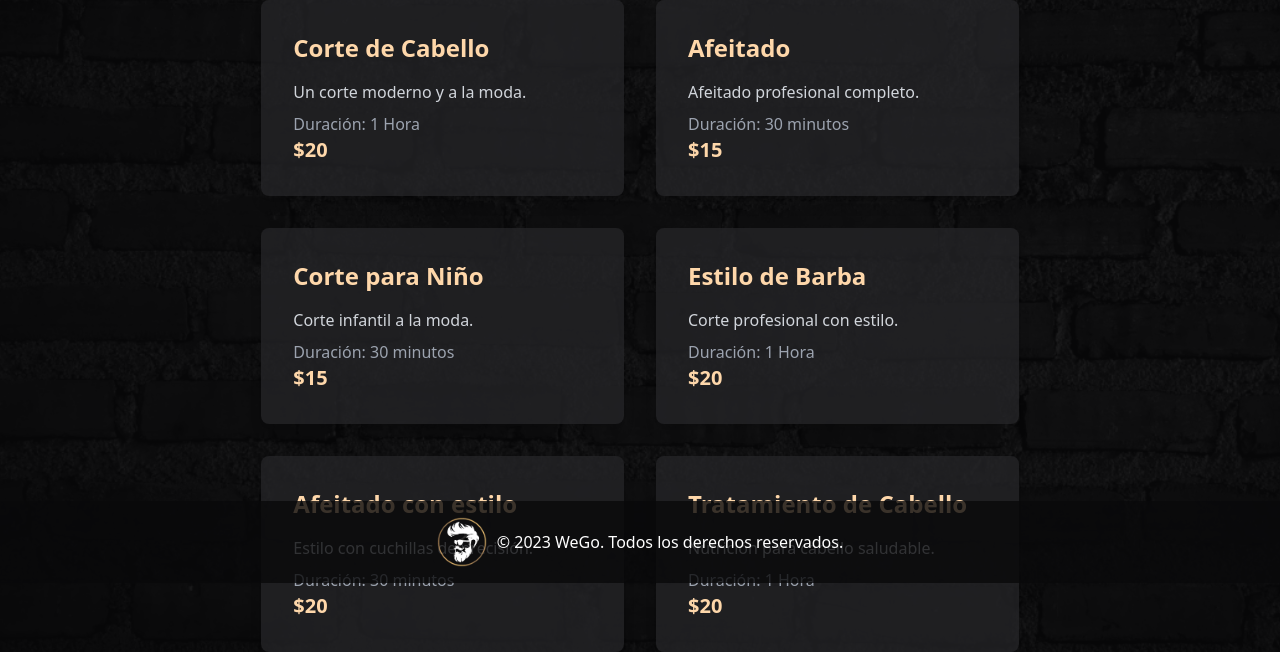
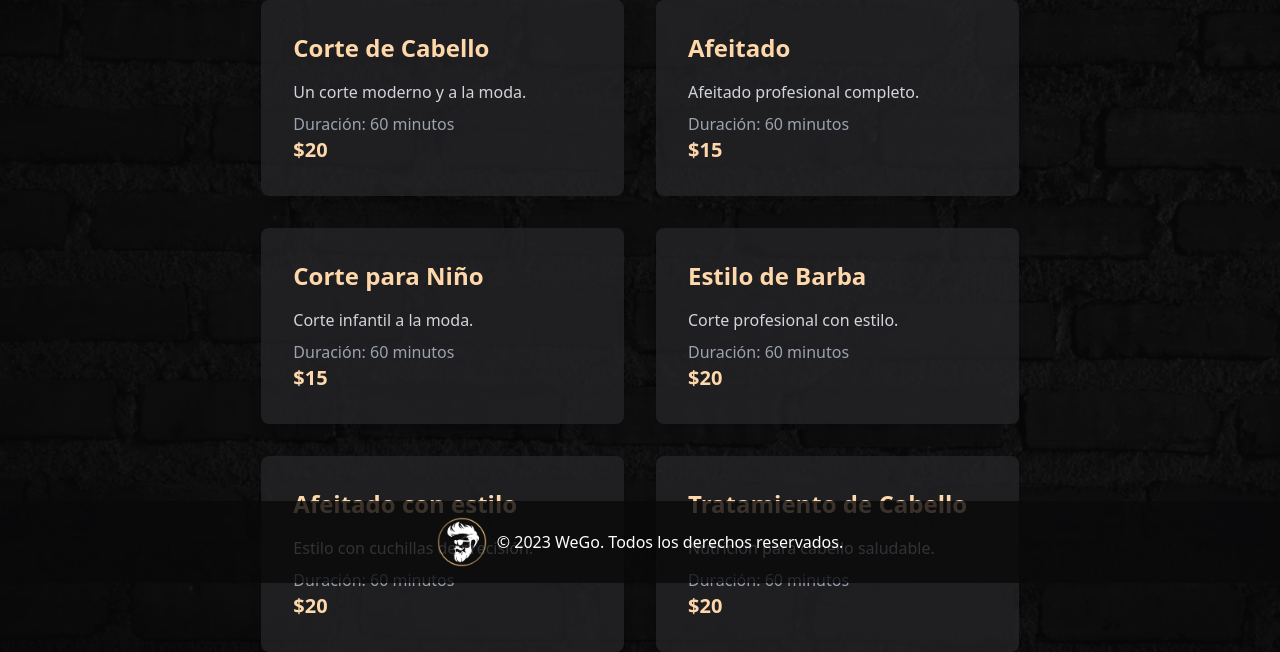
Before and after one commit to GabyLow/app-react-barbershop, a React (Vite) app: page /ServicesPage in a window 1280 px wide. Shown: the part 217-869 px from the top of the page. Built offline with nearby package versions, Linux system fonts and the light colour scheme; a web font is replaced by a local one.

Commit message:
:sparkles:feact(modify)pages

```diff
--- a/src/App.jsx
+++ b/src/App.jsx
@@ -1,10 +1,10 @@
 import { BrowserRouter, Route, Routes } from "react-router-dom";
 import { Navbar } from "./components/NavBar";
-import HomePage from "./pages/HomePage";
+import Footer from "./components/Footer";
 import ServicesPage from "./pages/ServicesPage";
 import AppointsPage from "./pages/AppointsPage";
-import Footer from "./components/Footer";
 import BranchPage from "./pages/BranchPage";
+import HomePage from "./pages/HomePage";
 
 function App() {
   return (
--- a/src/pages/AppointsPage.jsx
+++ b/src/pages/AppointsPage.jsx
@@ -4,14 +4,14 @@ import AppointsCard from '../components/AppointsCard';
 const AppointsPage = () => {
   return (
     <div>
-      {/* Otros elementos de la página */}
+
       <AppointsCard />
       <section className="py-12">
         <div className="container mx-auto text-center">
           <h2 className="text-6xl font-bold text-orange-200 font-mate-sc mb-4">Nuestros Talentosos Barberos</h2>
           <div className="mx-auto max-w-2xl">
             <img
-              src="/team-barber.png" // Ruta de la imagen grupal de los barberos
+              src="/team-barber.png"
               alt="Barberos"
               className="w-full rounded-lg shadow-md hover:shadow-xl transition"
             />
--- a/src/pages/ServicesPage.jsx
+++ b/src/pages/ServicesPage.jsx
@@ -4,37 +4,37 @@ function ServiceList() {
   const servicesData = [
     {
       title: 'Corte de Cabello',
-      duration: '1 Hora',
+      duration: '60 minutos',
       description: 'Un corte moderno y a la moda.',
       price: '20',
     },
     {
       title: 'Afeitado',
-      duration: '30 minutos',
+      duration: '60 minutos',
       description: 'Afeitado profesional completo.',
       price: '15',
     },
     {
       title: 'Corte para Niño',
-      duration: '30 minutos',
+      duration: '60 minutos',
       description: 'Corte infantil a la moda.',
       price: '15',
     },
     {
       title: 'Estilo de Barba',
-      duration: '1 Hora',
+      duration: '60 minutos',
       description: 'Corte profesional con estilo.',
       price: '20',
     },
     {
       title: 'Afeitado con estilo',
-      duration: '30 minutos',
+      duration: '60 minutos',
       description: 'Estilo con cuchillas de precisión.',
       price: '20',
     },
     {
       title: 'Tratamiento de Cabello',
-      duration: '1 Hora',
+      duration: '60 minutos',
       description: 'Nutrición para cabello saludable.',
       price: '20',
     },
```
